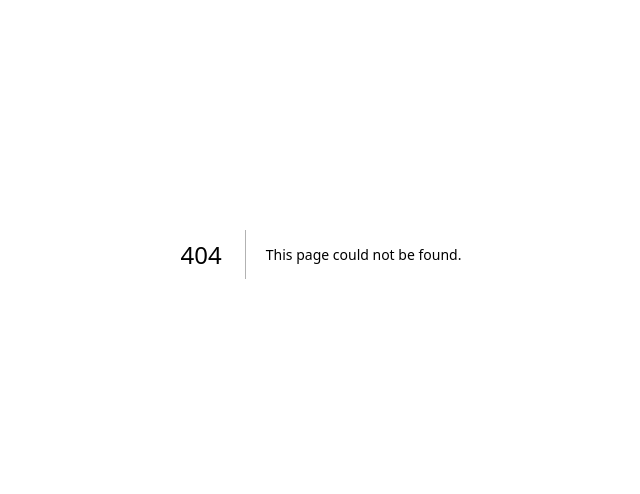
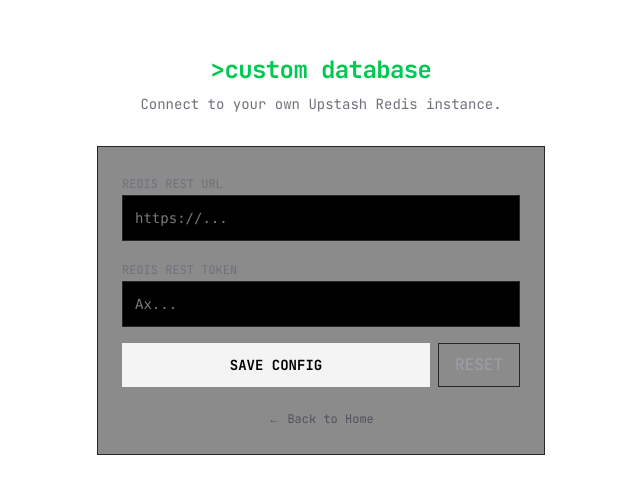
Before and after one commit to xcodeBn/realtime-chat-next, a Next.js app: page /custom-db in a window 1280 px wide. Before the commit this address had no page. Shown: the part 146-640 px from the top of the page, without its empty margins (319-959 px from the left). Built offline with nearby package versions, Linux system fonts and the light colour scheme.

Commit message:
feat: implement custom Redis database configuration with local storage support
Signed-off-by: XcodeBn <86073708+xcodeBn@users.noreply.github.com>

```diff
--- a/src/app/api/[[...slugs]]/auth.ts
+++ b/src/app/api/[[...slugs]]/auth.ts
@@ -1,5 +1,5 @@
 import {Elysia} from "elysia";
-import {redis} from "@/lib/redis";
+import {getRedis} from "@/lib/redis";
 
 class AuthError extends Error{
     constructor(message: string) {
@@ -21,7 +21,7 @@
     {
         as:"scoped"
     },
-    async ({query,cookie})=>{
+    async ({query,cookie, request})=>{
         const roomId = query.roomId;
         const token = cookie["x-auth-token"].value as string | undefined;
 
@@ -29,6 +29,7 @@
             throw new AuthError("Missing roomId or token");
         }
 
+        const redis = getRedis(request.headers);
         const connected = await redis.hget<string[]>(`meta:${roomId}`,"connected")
         if(!connected || !connected.includes(token)){
             throw new AuthError("Invalid token for the room");
--- a/src/app/api/[[...slugs]]/route.ts
+++ b/src/app/api/[[...slugs]]/route.ts
@@ -1,7 +1,7 @@
 // server.ts
 import { Elysia, t } from 'elysia'
 import {nanoid} from "nanoid";
-import {redis} from "@/lib/redis";
+import {getRedis} from "@/lib/redis";
 import {authMiddleware} from "@/app/api/[[...slugs]]/auth";
 import {z} from "zod";
 import {awaitExpression} from "@babel/types";
@@ -16,7 +16,7 @@
 }
 
 const rooms = new Elysia({prefix: "/room"})
-    .post("/create", async ({body})=>{
+    .post("/create", async ({body, request})=>{
         const {capacity, password} = body
         const roomId = nanoid()
 
@@ -30,6 +30,8 @@
             roomData.passwordHash = hashPassword(password);
         }
 
+        const redis = getRedis(request.headers);
+
         await redis.hset(`meta:${roomId}`, roomData)
 
         console.log("Create a new room")
@@ -42,8 +44,9 @@
             password: t.Optional(t.String())
         })
     })
-    .post("/verify", async ({body, cookie: { "x-auth-token": tokenCookie }}) => {
+    .post("/verify", async ({body, cookie: { "x-auth-token": tokenCookie }, request}) => {
         const {roomId, password} = body;
+        const redis = getRedis(request.headers);
         const meta = await redis.hgetall<{connected:string[], capacity: number, passwordHash: string}>(`meta:${roomId}`);
 
         if (!meta) throw new Error("Room not found");
@@ -84,15 +87,18 @@
             password: t.String()
         })
     })
-    .use(authMiddleware).get("/ttl", async ({auth})=>{
+    .use(authMiddleware).get("/ttl", async ({auth, request})=>{
+        const redis = getRedis(request.headers);
         const ttl = await redis.ttl(`meta:${auth.roomId}`)
         return {ttl: ttl>0 ? ttl : 0}
     },{query:z.object({roomId:z.string()})})
-    .delete("/",async ({auth})=>{
+    .delete("/",async ({auth, request})=>{
 
         await realtime.channel(auth.roomId).emit("chat.destroy",{
             isDestroyed:true
         })
+
+         const redis = getRedis(request.headers);
 
          await Promise.all(
              [
@@ -105,8 +111,9 @@
       //  await redis.del(`history:${auth.roomId}`)
     }, {query:z.object({roomId:z.string()})})
 
-const messages = new Elysia({prefix:"/messages"}).use(authMiddleware).post("/", async ({body,auth})=>{
+const messages = new Elysia({prefix:"/messages"}).use(authMiddleware).post("/", async ({body,auth, request})=>{
     const {sender,text} = body
+    const redis = getRedis(request.headers);
     const roomExists = await redis.exists
     (`meta:${auth.roomId}`)
     if(!roomExists){
@@ -141,7 +148,8 @@
         sender: z.string().max(100),
         text: z.string().max(1000)
     })
-}).get("/", async ({auth})=>{
+}).get("/", async ({auth, request})=>{
+    const redis = getRedis(request.headers);
     const messages = await redis.lrange<Message>(`messages:${auth.roomId}`,0,-1)
 
     return {
--- /dev/null
+++ b/src/app/custom-db/page.tsx
@@ -0,0 +1,94 @@
+"use client"
+import {useState, useEffect} from "react";
+import {useRouter} from "next/navigation";
+
+export default function CustomDbPage() {
+    const router = useRouter();
+    const [url, setUrl] = useState("");
+    const [token, setToken] = useState("");
+
+    useEffect(() => {
+        const storedUrl = localStorage.getItem("custom_redis_url");
+        const storedToken = localStorage.getItem("custom_redis_token");
+        if (storedUrl) setUrl(storedUrl);
+        if (storedToken) setToken(storedToken);
+    }, []);
+
+    const handleSave = () => {
+        if (url && token) {
+            localStorage.setItem("custom_redis_url", url);
+            localStorage.setItem("custom_redis_token", token);
+            alert("Custom Database Saved!");
+            router.push("/");
+        } else {
+            alert("Please provide both URL and Token");
+        }
+    };
+
+    const handleClear = () => {
+        localStorage.removeItem("custom_redis_url");
+        localStorage.removeItem("custom_redis_token");
+        setUrl("");
+        setToken("");
+        alert("Reset to Default Database");
+    };
+
+    return (
+        <main className="flex min-h-screen flex-col items-center justify-center p-4">
+            <div className="w-full max-w-md space-y-8">
+                <div className="text-center space-y-2">
+                    <h1 className="text-2xl font-bold tracking-tight text-green-500">
+                        {">"}custom database
+                    </h1>
+                    <p className="text-zinc-500 text-sm">
+                        Connect to your own Upstash Redis instance.
+                    </p>
+                </div>
+
+                <div className="border border-zinc-800 bg-zinc-900/50 p-6 backdrop-blur-md space-y-4">
+                    <div className="space-y-2">
+                        <label className="text-zinc-500 text-xs uppercase">Redis REST URL</label>
+                        <input
+                            value={url}
+                            onChange={(e) => setUrl(e.target.value)}
+                            placeholder="https://..."
+                            className="w-full bg-black border border-zinc-800 focus:border-green-900 focus:outline-none text-zinc-100 p-3 text-sm font-mono"
+                        />
+                    </div>
+                    <div className="space-y-2">
+                        <label className="text-zinc-500 text-xs uppercase">Redis REST Token</label>
+                        <input
+                            value={token}
+                            onChange={(e) => setToken(e.target.value)}
+                            placeholder="Ax..."
+                            type="password"
+                            className="w-full bg-black border border-zinc-800 focus:border-green-900 focus:outline-none text-zinc-100 p-3 text-sm font-mono"
+                        />
+                    </div>
+
+                    <div className="flex gap-2 mt-4">
+                        <button
+                            onClick={handleSave}
+                            className="flex-1 bg-zinc-100 text-black p-3 text-sm font-bold hover:bg-zinc-50 transition-colors"
+                        >
+                            SAVE CONFIG
+                        </button>
+                        <button
+                            onClick={handleClear}
+                            className="px-4 border border-zinc-800 text-zinc-400 hover:text-red-500 hover:border-red-900 transition-colors"
+                        >
+                            RESET
+                        </button>
+                    </div>
+
+                    <button
+                        onClick={() => router.push("/")}
+                        className="w-full text-zinc-600 text-xs hover:text-zinc-400 mt-2"
+                    >
+                        &larr; Back to Home
+                    </button>
+                </div>
+            </div>
+        </main>
+    );
+}
--- a/src/app/page.tsx
+++ b/src/app/page.tsx
@@ -116,6 +116,15 @@
                       <button onClick={()=>{createRoom()}} disabled={isPending} className={"w-full bg-zinc-100 text-black p-3 text-sm font-bold hover:bg-zinc-50 hover:text-black transition-colors mt-2 cursor-pointer disabled:opacity-50"}>
                           {isPending ? "CREATING SECURE ROOM..." : "Create SECURE ROOM"}
                       </button>
+
+                      <div className="pt-4 text-center border-t border-zinc-800">
+                        <button
+                            onClick={() => router.push("/custom-db")}
+                            className="text-[10px] text-zinc-600 hover:text-zinc-400 transition-colors uppercase tracking-widest"
+                        >
+                            Advanced: Use Custom Database
+                        </button>
+                      </div>
                   </div>
               </div>
           </div>
--- a/src/lib/client.ts
+++ b/src/lib/client.ts
@@ -12,4 +12,20 @@
     return 'http://localhost:3000';
 }
 
-export const client = treaty<App>(getBaseUrl())
+function getHeaders() {
+    if (typeof window !== 'undefined') {
+        const url = localStorage.getItem("custom_redis_url");
+        const token = localStorage.getItem("custom_redis_token");
+        if (url && token) {
+            return {
+                'x-custom-redis-url': url,
+                'x-custom-redis-token': token
+            };
+        }
+    }
+    return {};
+}
+
+export const client = treaty<App>(getBaseUrl(), {
+    headers: getHeaders()
+})
--- a/src/lib/redis.ts
+++ b/src/lib/redis.ts
@@ -1,3 +1,21 @@
 import {Redis} from "@upstash/redis";
 
-export const redis = Redis.fromEnv();
+const defaultRedis = Redis.fromEnv();
+
+export const redis = defaultRedis;
+
+export const getRedis = (headers?: Headers) => {
+    if (!headers) return defaultRedis;
+
+    const url = headers.get("x-custom-redis-url");
+    const token = headers.get("x-custom-redis-token");
+
+    if (url && token) {
+        return new Redis({
+            url,
+            token
+        });
+    }
+
+    return defaultRedis;
+}
```
